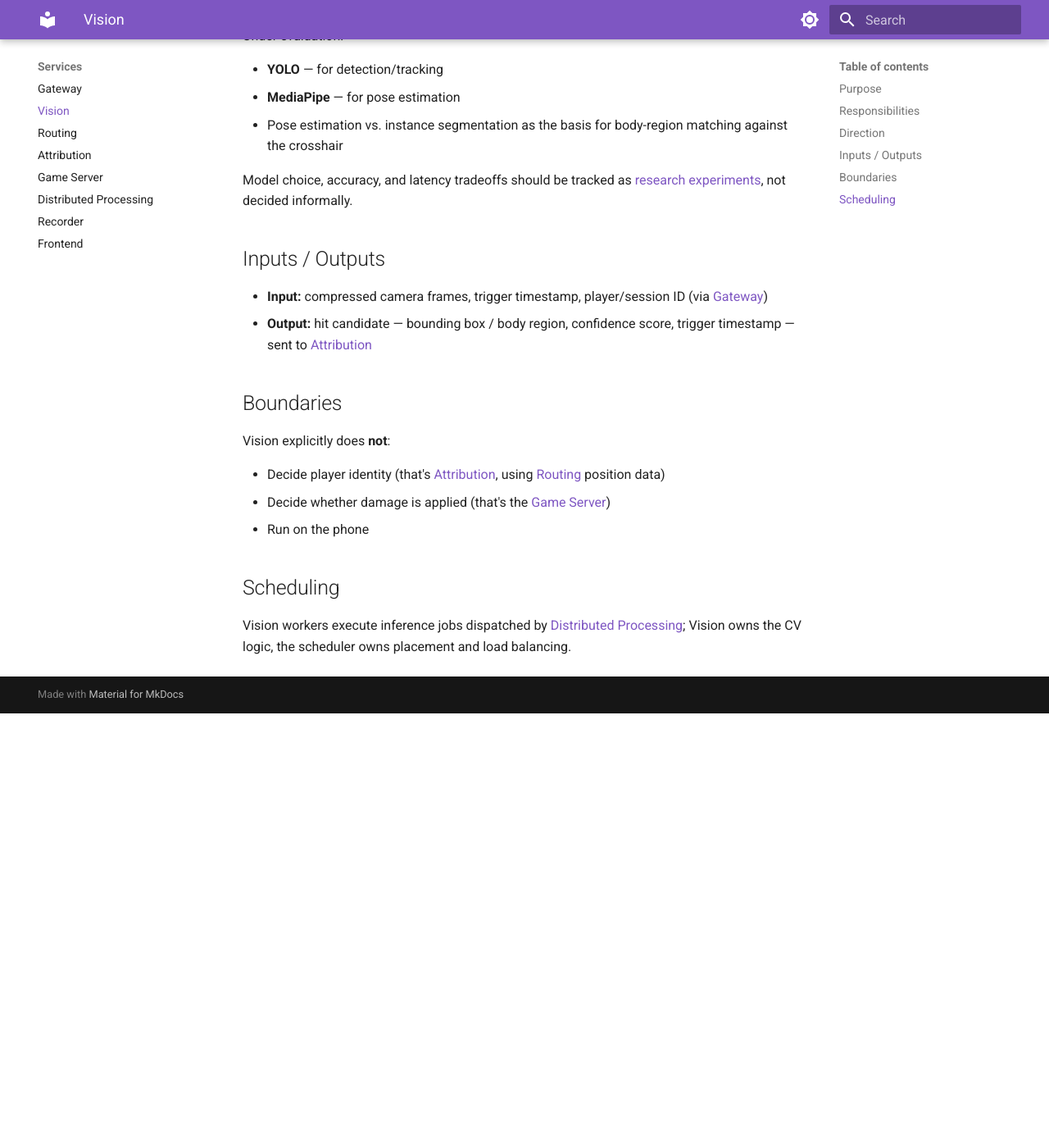
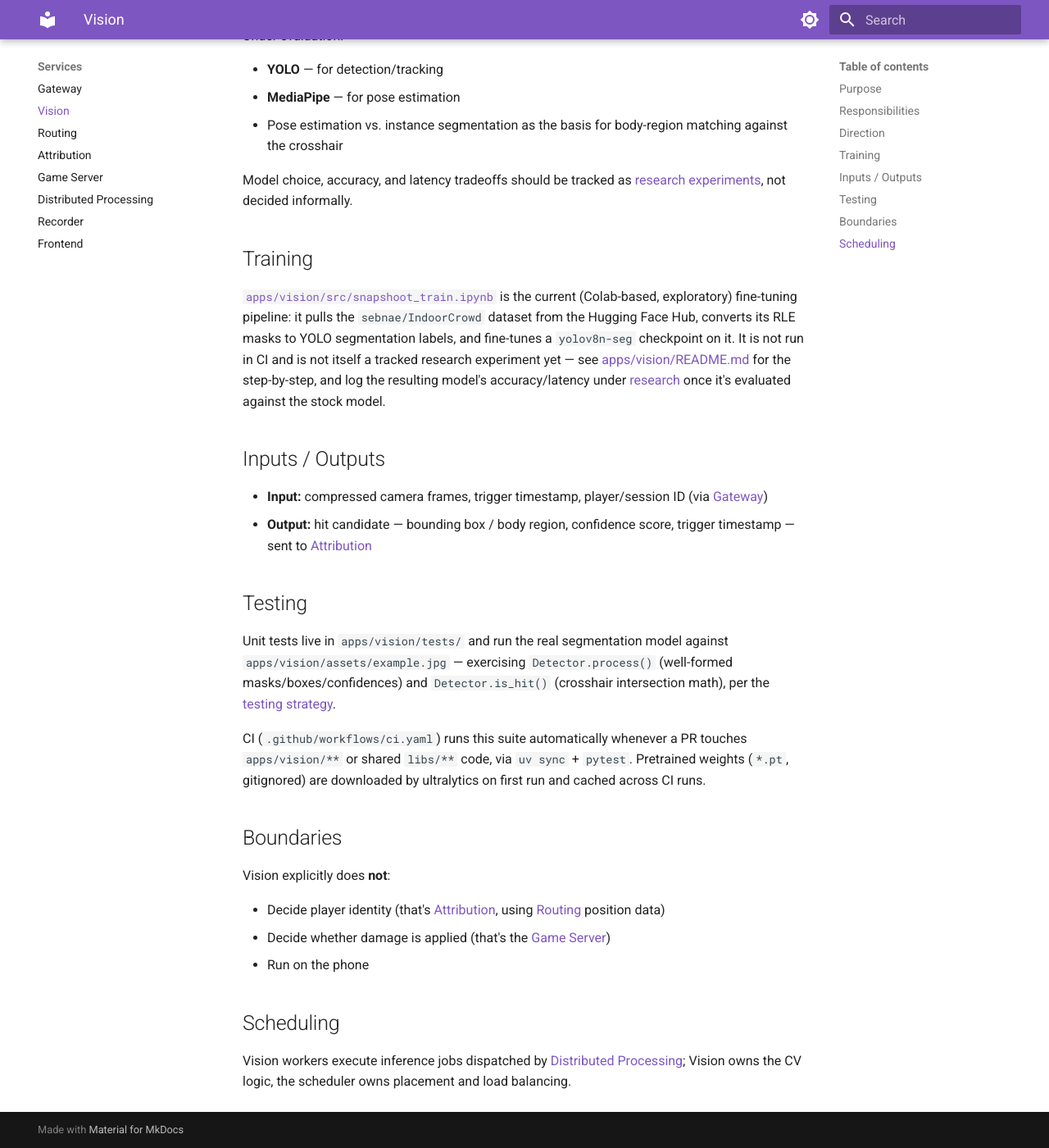
Before and after one commit to DragMaid/SnapShoot, an MkDocs documentation site: the page built from docs/services/vision.md, in a window 1280 px wide and 1400 px high, scrolled down 833 px. Shown: the whole window at 82% size. Built offline with MkDocs 1.6.1 and Material for MkDocs 9.7.7, drawn with Linux system fonts in a browser that asks for light colours; before the commit the page ends 1703 px from its top, so only the background shows below that.

Commit message:
update vision document

```diff
--- a/docs/services/vision.md
+++ b/docs/services/vision.md
@@ -34,12 +34,36 @@ Under evaluation:
 Model choice, accuracy, and latency tradeoffs should be tracked as
 [research experiments](../research/overview.md), not decided informally.
 
+## Training
+
+[`apps/vision/src/snapshoot_train.ipynb`](../../apps/vision/src/snapshoot_train.ipynb)
+is the current (Colab-based, exploratory) fine-tuning pipeline: it pulls the
+`sebnae/IndoorCrowd` dataset from the Hugging Face Hub, converts its RLE
+masks to YOLO segmentation labels, and fine-tunes a `yolov8n-seg` checkpoint
+on it. It is not run in CI and is not itself a tracked research experiment
+yet — see [apps/vision/README.md](../../apps/vision/README.md#training-notebook)
+for the step-by-step, and log the resulting model's accuracy/latency under
+[research](../research/overview.md) once it's evaluated against the stock
+model.
+
 ## Inputs / Outputs
 
 - **Input:** compressed camera frames, trigger timestamp, player/session ID
   (via [Gateway](gateway.md))
 - **Output:** hit candidate — bounding box / body region, confidence score,
   trigger timestamp — sent to [Attribution](attribution.md)
+
+## Testing
+
+Unit tests live in `apps/vision/tests/` and run the real segmentation model
+against `apps/vision/assets/example.jpg` — exercising `Detector.process()`
+(well-formed masks/boxes/confidences) and `Detector.is_hit()` (crosshair
+intersection math), per the [testing strategy](../development/testing.md).
+
+CI (`.github/workflows/ci.yaml`) runs this suite automatically whenever a PR
+touches `apps/vision/**` or shared `libs/**` code, via `uv sync` + `pytest`.
+Pretrained weights (`*.pt`, gitignored) are downloaded by ultralytics on
+first run and cached across CI runs.
 
 ## Boundaries
 
```
Also changed, not shown: apps/vision/README.md (+79 -0 lines).
